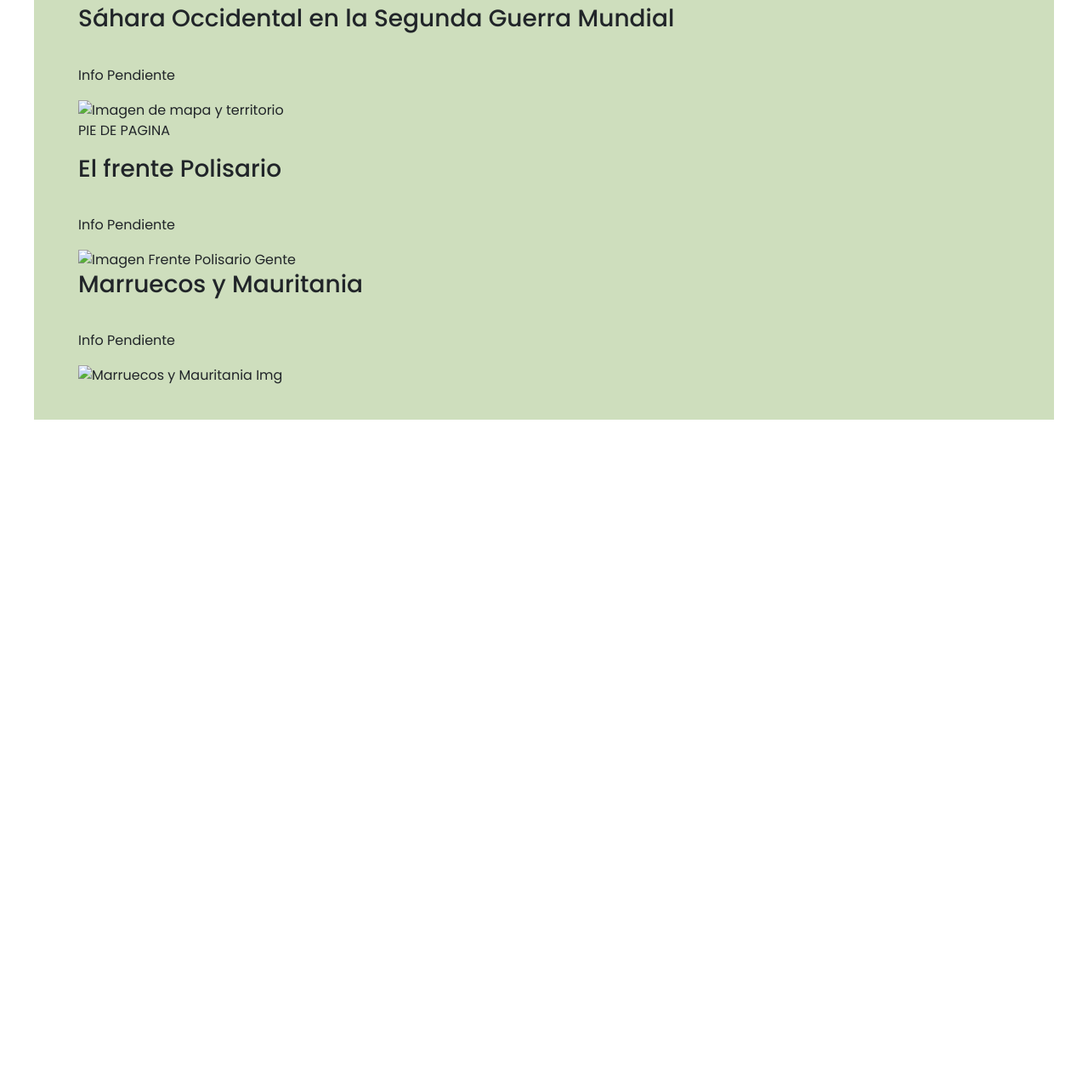
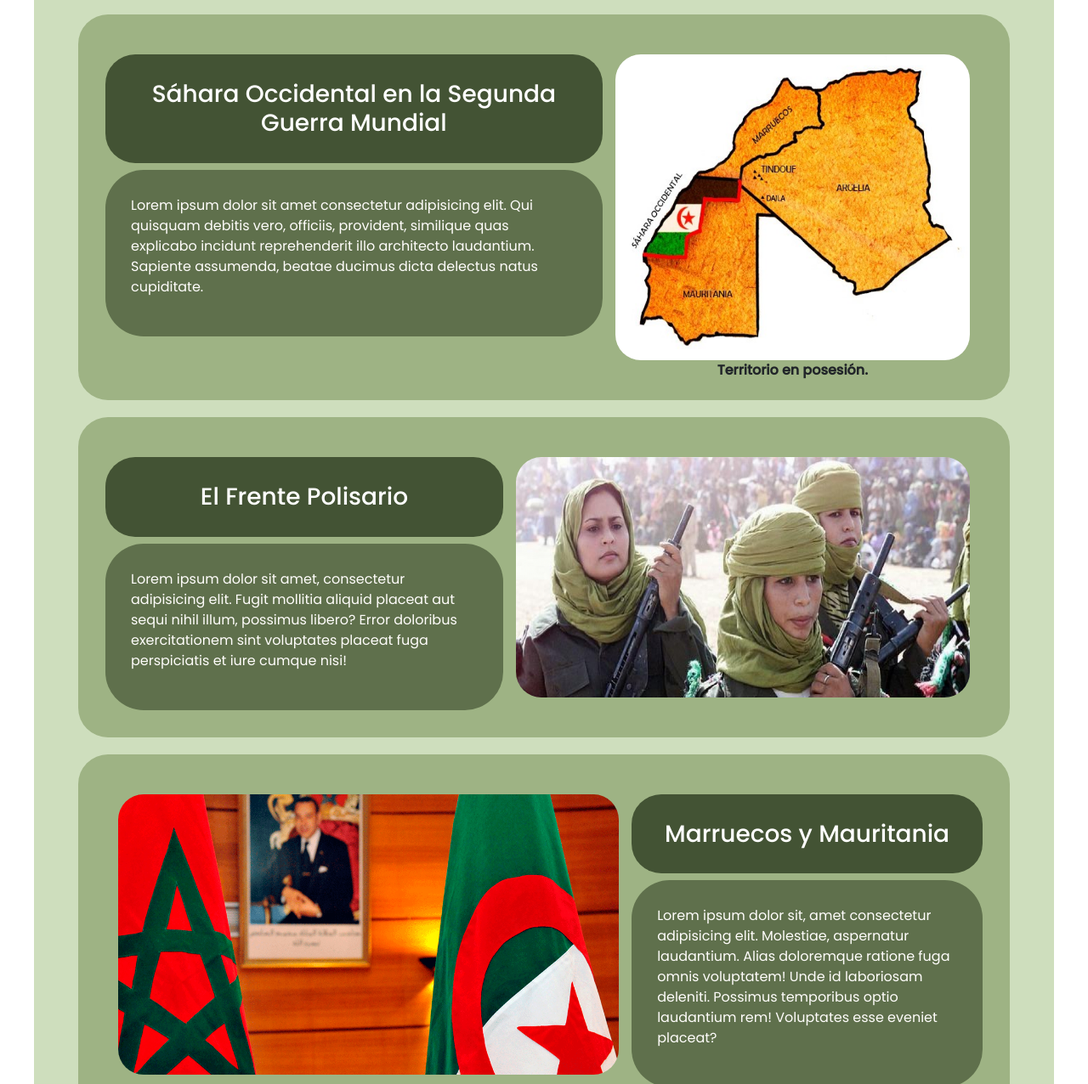
Before and after one commit to Ancreem/Grupo-5-Descolonizacion, a plain HTML site: page sahara.html in a window 1280 px wide. Shown: the part 197-1473 px from the top of the page at 85% size. Before the commit the page ends 800 px from the top, so only its background shows below. Drawn offline with nearby package versions, Linux system fonts and the light colour scheme.

Commit message:
stylesheet Desktop - Page Sahara Occidental Section

```diff
--- a/sahara.html
+++ b/sahara.html
@@ -37,26 +37,64 @@
 
             <!-- Segunda Guerra Mundial en Sahara -->
             <article>
-                <div class="titulo">
+                <div class="titulo-sahara-occidental">
                     <h2>Sáhara Occidental</h2>
                 </div>
-                <div class="text-izq">
-                    <h3>Sáhara Occidental en la Segunda Guerra Mundial</h3>
-                    <p> Info Pendiente </p>
-                    <img src="#" alt="Imagen de mapa y territorio">
-                    <p>PIE DE PAGINA</p>
+
+                <div class="cont-sahara-guerra">
+
+                  <div class="cont-sub-text-sahara-guerra">
+                    <div class="sub-sahara-guerra">
+                      <h3>Sáhara Occidental en la Segunda Guerra Mundial</h3>
+                    </div>
+
+                    <div class="texto-sahara-guerra">
+                      <p> Lorem ipsum dolor sit amet consectetur adipisicing elit. Qui quisquam debitis vero, officiis, provident, similique quas explicabo incidunt reprehenderit illo architecto laudantium. Sapiente assumenda, beatae ducimus dicta delectus natus cupiditate. </p>
+                    </div>
+                  </div>
+
+                  <div class="imagen-sahara-guerra">
+                    <img src="./resources/Imagen de mapa y territorio.jpeg" alt="Imagen de mapa y territorio">
+                    <p><b>Territorio en posesión.</b></p>
+                  </div>
                 </div>
 
-                <div class="text-izq">
-                    <h3>El frente Polisario</h3>
-                    <p> Info Pendiente</p>
-                    <img src="#" alt="Imagen Frente Polisario Gente">
+
+                <div class="cont-frente-polisario">
+
+                  <div class="cont-sub-text-frente-polisario">
+                    <div class="sub-frente-polisario">
+                      <h3>El Frente Polisario</h3>
+                    </div>
+
+                    <div class="texto-frente-polisario">
+                      <p> Lorem ipsum dolor sit amet, consectetur adipisicing elit. Fugit mollitia aliquid placeat aut sequi nihil illum, possimus libero? Error doloribus exercitationem sint voluptates placeat fuga perspiciatis et iure cumque nisi!</p>
+                    </div>
+                  </div>
+
+                  <div class="imagen-frente-polisario">
+                    <img src="./resources/Imagen Frente Polisario Gente.jpeg" alt="Imagen Frente Polisario Gente">
+                  </div>
                 </div>
 
-                <div class="text-der-">
-                    <h3>Marruecos y Mauritania</h3>
-                    <p> Info Pendiente </p>
-                    <img src="#" alt="Marruecos y Mauritania Img">
+                <div class="cont-marruecos-mauritania">
+
+                  <div class="imagen-frente-polisario">
+                    <img src="./resources/marruecos-mauritania.png" alt="Marruecos y Mauritania Img">
+                  </div>
+
+                  <div class="cont-sub-text-marruecos-mauritania">
+                    <div class="sub-marruecos-mauritania">
+                      <h3>Marruecos y Mauritania</h3>
+                    </div>
+
+                    <div class="texto-marruecos-mauritania">
+                      <p>Lorem ipsum dolor sit, amet consectetur adipisicing elit. Molestiae, aspernatur laudantium. Alias doloremque ratione fuga omnis voluptatem! Unde id laboriosam deleniti. Possimus temporibus optio laudantium rem! Voluptates esse eveniet placeat?</p>
+                    </div>
+                  </div>
+
+
+
                 </div>
                 </article>
         </section>
@@ -64,4 +102,4 @@
 
     <script src="https://cdn.jsdelivr.net/npm/bootstrap@5.3.1/dist/js/bootstrap.min.js" integrity="sha384-Rx+T1VzGupg4BHQYs2gCW9It+akI2MM/mndMCy36UVfodzcJcF0GGLxZIzObiEfa" crossorigin="anonymous"></script>
 </body>
-</html>
+</htmlo
--- a/stylesheet.css
+++ b/stylesheet.css
@@ -312,4 +312,179 @@ article{
     object-fit: cover;
     border-radius: 30px;
 }
+
+
 /*<----------------------------------------------->*/
+
+
+
+/* SAHARA OCCIDENTAL */
+.titulo-sahara-occidental{
+    margin-left: 25%;
+    margin-right: 25%;
+    border-radius: 35px;
+    background-color: #435334;
+}
+
+
+/*Titulo de Seccion - Sahara Guerra*/
+.titulo-sahara-occidental{
+    margin-left: 25%;
+    margin-right: 25%;
+    border-radius: 35px;
+    background-color: #435334;
+}
+
+/* Contenedor Principal de Segunda Guerra Mundial en Sahara */
+.cont-sahara-guerra{
+    display: flex;
+    padding: 4vh;
+    background-color: #9EB384;
+    border-radius: 35px;
+    margin-top: 20px;
+    width: 100%;
+}
+
+/* Subtitulo contenedor Segunda Guerra Mundial en Sahara*/
+.sub-sahara-guerra {
+    margin-top: 15px;
+    border-radius: 35px;
+    background-color: #435334;
+}
+/* Subtitulo texto falta de censo   */
+.sub-sahara-guerra h3 {
+    text-align: center;
+    padding: 30px;
+    color: white;
+}
+
+/* Contenedor Segunda Guerra Mundial en Sahara (Subtitulo y texto)*/
+.cont-sub-text-sahara-guerra {
+    width: 80%;
+}
+.texto-sahara-guerra{
+    width: 100%;
+    margin: 0;
+    padding: 30px;
+    background-color: #435334b0;
+    border-radius: 45px;
+    color: #fffdfb;
+}
+
+/* contenedor Imagen Segunda Guerra Mundial en Sahara */
+.imagen-sahara-guerra{
+    padding: 15px;
+    width: 60%;
+    text-align: center;
+}
+
+/* imagen Segunda Guerra Mundial en Sahara img */
+.imagen-sahara-guerra img {
+    width: 100%;
+    height: 100%;
+    border-radius: 30px;
+}
+
+/*<----------------------------------------------->*/
+
+/* Contenedor Principal de Segunda Guerra Mundial en Sahara */
+.cont-frente-polisario{
+    display: flex;
+    padding: 4vh;
+    background-color: #9EB384;
+    border-radius: 35px;
+    margin-top: 20px;
+    width: 100%;
+}
+
+/* Subtitulo contenedor Segunda Guerra Mundial en Sahara*/
+.sub-frente-polisario {
+    margin-top: 15px;
+    border-radius: 35px;
+    background-color: #435334;
+}
+/* Subtitulo texto falta de censo   */
+.sub-frente-polisario h3 {
+    text-align: center;
+    padding: 30px;
+    color: white;
+}
+
+/* Contenedor Segunda Guerra Mundial en Sahara (Subtitulo y texto)*/
+.cont-sub-text-frente-polisario {
+    width: 50%;
+}
+.texto-frente-polisario{
+    width: 100%;
+    margin: 0;
+    padding: 30px;
+    background-color: #435334b0;
+    border-radius: 45px;
+    color: #fffdfb;
+}
+
+/* contenedor Imagen Segunda Guerra Mundial en Sahara */
+.imagen-frente-polisario{
+    padding: 15px;
+    width: 60%;
+    text-align: center;
+}
+
+/* imagen Segunda Guerra Mundial en Sahara img */
+.imagen-frente-polisario img {
+    width: 100%;
+    height: 100%;
+    border-radius: 30px;
+}
+
+
+/*<----------------------------------------------->*/
+/* Contenedor Principal marruecos-mauritania */
+.cont-marruecos-mauritania{
+    display: flex;
+    padding: 4vh;
+    background-color: #9EB384;
+    border-radius: 35px;
+    margin-top: 20px;
+    width: 100%;
+}
+
+/* Subtitulo contenedor falta de censo*/
+.sub-marruecos-mauritania {
+    margin-top: 15px;
+    border-radius: 35px;
+    background-color: #435334;
+}
+/* Subtitulo texto falta de censo   */
+.sub-marruecos-mauritania h3 {
+    text-align: center;
+    padding: 30px;
+    color: white;
+}
+
+/* Contenedor Falta de censo (Subtitulo y texto)*/
+.cont-sub-text-marruecos-mauritania {
+    width: 40%;
+}
+.texto-marruecos-mauritania{
+    width: 100%;
+    margin: 0;
+    padding: 30px;
+    background-color: #435334b0;
+    border-radius: 45px;
+    color: #fffdfb;
+}
+
+/* contenedor Imagen falta de censo */
+.imagen-marruecos-mauritania{
+    padding: 15px;
+    width: 60%;
+}
+
+/* imagen falta detexto-izq .imagen  censo img */
+.imagen-marruecos-mauritania img {
+    width: 100%;
+    height: 100%;
+    object-fit: cover;
+    border-radius: 30px;
+}
```
Also changed, not shown: resources/Imagen Frente Polisario Gente.jpeg (added), resources/Imagen de mapa y territorio.jpeg (added), resources/marruecos-mauritania.png (added).
